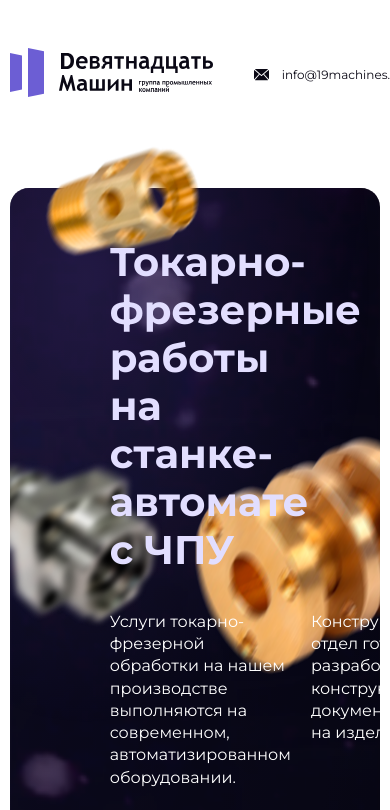
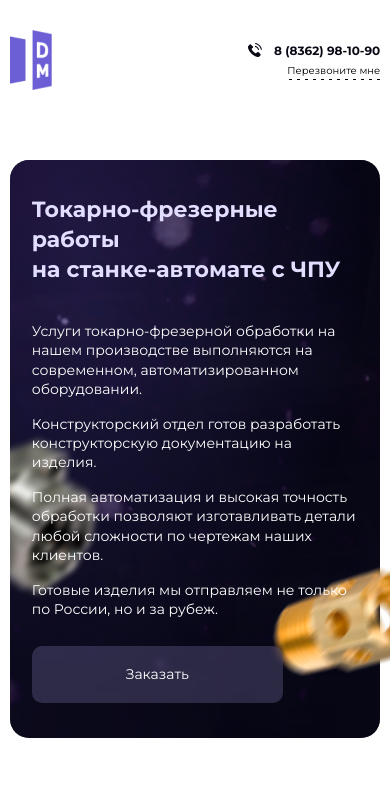
Before and after one commit to todaystudio/19machines, a website: page src/index.html in a window 390 px wide. Shown: the top 810 px of the page. Drawn offline with nearby package versions, Linux system fonts and the light colour scheme; files that its build step writes are made by us from their sources; a script that the page names is missing.

Commit message:
responsive 2

```diff
--- a/src/index.html
+++ b/src/index.html
@@ -29,9 +29,10 @@
 			<div class="header__left">
 				<a href="./">
 					<img src="./img/logo-dark.svg" alt="logo-dark" class="header__logo-img">
-					<a href="mailto:info@19machines.ru" class="header__mail btn-text-sm w-line ">
-						<img src="./img/mail-icon.svg" alt=""> <span>info@19machines.ru</span></a>
+					<img src="./img/logo-mobile.png" alt="logo" class="header__logo-mobile">
 				</a>
+				<a href="mailto:info@19machines.ru" class="header__mail btn-text-sm w-line ">
+					<img src="./img/mail-icon.svg" alt=""> <span>info@19machines.ru</span></a>
 			</div>
 			<div class="header__right">
 				<a class="header__phone btn-text-sm w-line" href="tel:+78362981090"><img src="./img/phone-icon.svg"
--- a/src/scss/blocks/_header.scss
+++ b/src/scss/blocks/_header.scss
@@ -7,6 +7,10 @@
         align-items: center;
         justify-content: flex-start;
         gap: 40px;
+    }
+
+    &__logo-mobile {
+        display: none;
     }
 
     &__right {
--- /dev/null
+++ b/src/scss/blocks/_responsive.scss
@@ -0,0 +1,113 @@
+@media (max-width: 834px) {
+    .header {
+        &__mail {
+            display: none;
+        }
+
+        &__right {
+            flex-direction: column;
+            justify-content: flex-end;
+            gap: 5px;
+        }
+
+        &__call-me {
+            display: block;
+            margin-left: auto;
+        }
+    }
+    .hero {
+        padding: 38px 35px 46px 65px;
+        h1 {
+            font-size: 34px;
+            line-height: 136%;
+        }
+        &__text-item {
+            font-size: 14px;
+            line-height: 139%;
+        }
+        &__btn {
+            font-size: 16px;
+        }
+        &__item_4 {
+            right: -70px;
+        }
+        &__item_2 {
+            left: -60px;
+        }
+    }
+    .character {
+        .character-wrap {
+            flex-direction: column;
+            justify-content: center;
+            gap: 35px;
+        }
+        &__left, &__right {
+            max-width: 90%;
+        }
+        &__list {
+            li {
+                font-size: 14px;
+            }
+        }
+    }
+
+    .pre-order {
+        max-width: 50%;
+        margin-left: 40px;
+        margin-right: auto;
+        flex-direction: column;
+        justify-content: flex-start;
+        gap: 35px;
+        &__item {
+            left: auto;
+            right: -30px;
+            top: 30px;
+        }
+    }
+}
+
+@media (max-width: 500px) {
+    .header {
+        &__logo-img {
+            display: none;
+        }
+
+        &__logo-mobile {
+            display: block;
+        }
+        &__phone  {
+            span {font-size: 12px;}
+            img {
+                width: 14px;
+                height: 14px;
+            }
+        }
+        &__call-me {
+            font-size: 10px;
+        }
+    }
+
+    .hero {
+        padding: 35px 22px;
+        h1 {
+            font-size: 22px;
+            line-height: 136%;
+        }
+        &__texts {
+            grid-template-columns: 1fr;
+            gap: 15px;
+        }
+        &__btn {
+            font-size: 14px;
+        }
+        &__item_1 {
+            top: auto;
+            bottom: 50px;
+            right: -30px;
+        }
+        &__item_4, &__item_3 {
+            display: none;
+        }
+    }
+
+}
--- a/src/scss/style.scss
+++ b/src/scss/style.scss
@@ -20,6 +20,7 @@
 @import './blocks/gallery';
 @import './blocks/order';
 @import './blocks/footer';
+@import './blocks/responsive';
 
 
 main {
```
Also changed, not shown: dist/css/style.min.css, dist/img/logo-mobile.png (added), dist/index.html, dist/js/main.js, src/img/logo-mobile.png (added).
